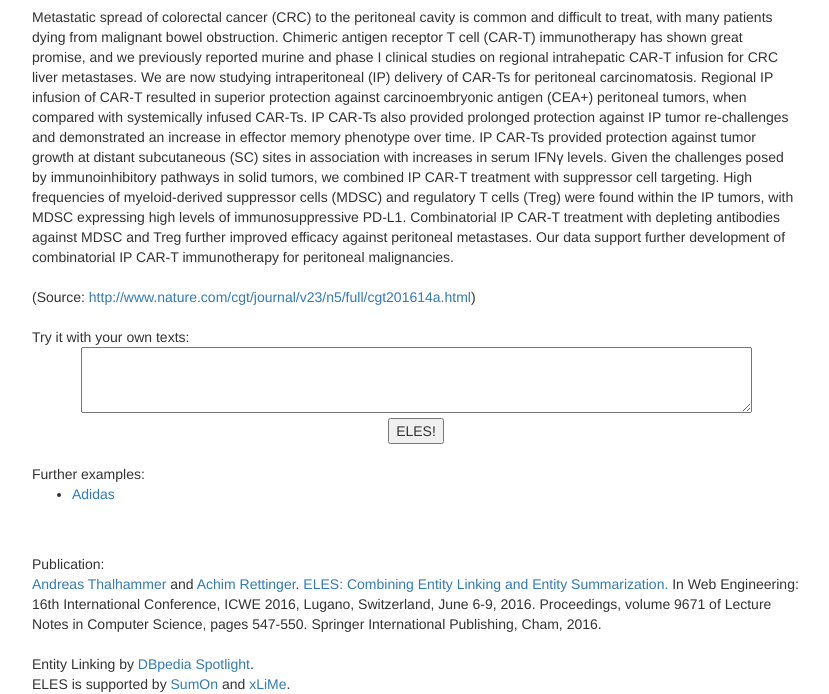
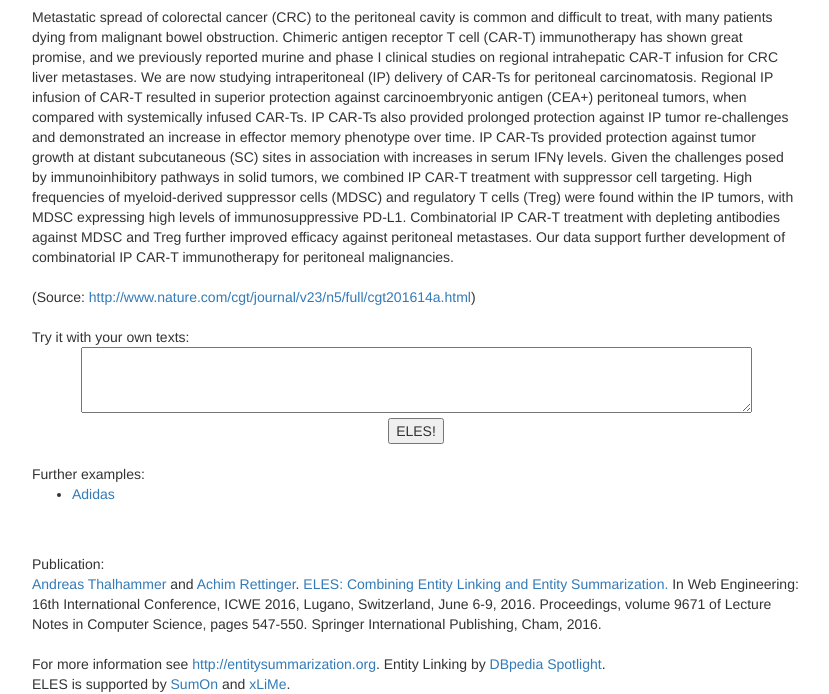
Before and after one commit to athalhammer/ELES, a plain HTML site: page index.html in a window 1280 px wide. Shown: the part 142-836 px from the top of the page, without its empty margins (224-1053 px from the left). Drawn offline with Linux system fonts and the light colour scheme; no server answers.

Commit message:
Update index.html

```diff
--- a/index.html
+++ b/index.html
@@ -60,6 +60,8 @@ Try it with your own texts:
 Publication:<br>
 <a target="_blank" href="http://www.aifb.kit.edu/web/Andreas_Thalhammer">Andreas Thalhammer</a> and <a target="_blank" href="http://www.aifb.kit.edu/web/Achim_Rettinger">Achim Rettinger</a>. <a href="http://www.aifb.kit.edu/images/5/5d/ELES.pdf">ELES: Combining Entity Linking and Entity Summarization.</a> In Web Engineering: 16th International Conference, ICWE 2016, Lugano, Switzerland, June 6-9, 2016. Proceedings, volume 9671 of Lecture Notes in Computer Science, pages 547-550. Springer International Publishing, Cham, 2016.<br><br>
 
+For more information see <a target="_blank" href="http://entitysummarization.org">http://entitysummarization.org</a>.
+
 Entity Linking by <a target="_blank" href="https://github.com/dbpedia-spotlight/dbpedia-spotlight/wiki">DBpedia Spotlight</a>.<br>
 ELES is supported by <a target="_blank" href="http://www.aifb.kit.edu/web/SumOn">SumOn</a> and <a target="_blank" href="http://www.aifb.kit.edu/web/XLiMe">xLiMe</a>.<br>
 </div>
```
